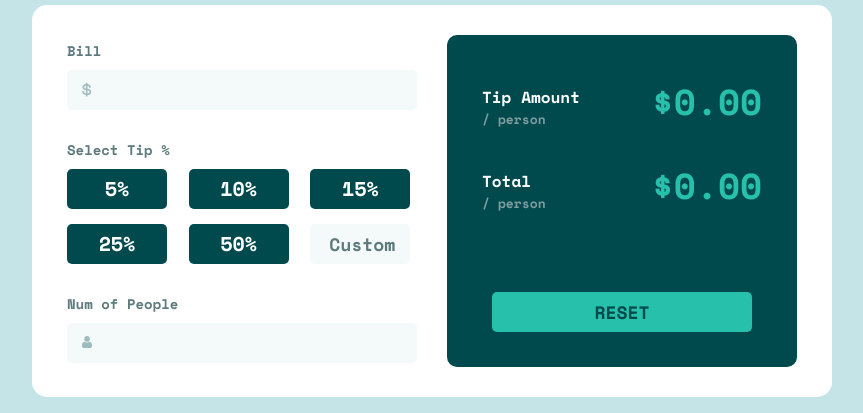
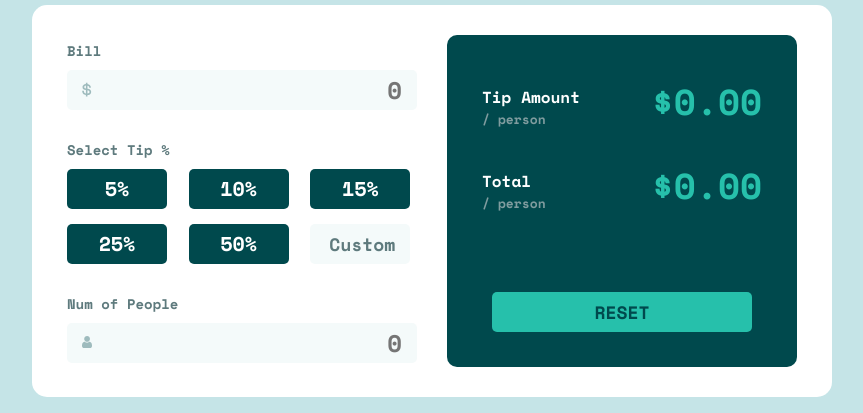
Before and after one commit to zun-liang/fem-tip-calculator-app, a React (Create React App) app: page / in a window 1280 px wide. Shown: the part 209-622 px from the top of the page, without its empty margins (208-1071 px from the left). Built offline with nearby package versions, Linux system fonts and the light colour scheme.

Commit message:
fix bug of numOfPeople

```diff
--- a/src/App.css
+++ b/src/App.css
@@ -181,6 +181,15 @@ input[type="radio"]:checked+label {
   outline: 2px solid var(--strong-cyan);
 }
 
+input::-webkit-outer-spin-button,
+input::-webkit-inner-spin-button {
+  -webkit-appearance: none;
+}
+
+input[type="number"] {
+  -moz-appearance: textfield; /* to hide spin button in firefox */
+}
+
 
 /* Result.js styling */
 
@@ -191,7 +200,7 @@ input[type="radio"]:checked+label {
   background-color: var(--very-dark-cyan);
   padding: 30px 20px 20px 20px;
   display: grid;
-  grid-template-columns: 1fr 1fr;
+  grid-template-columns: 140px 140px;
 }
 
 .result--container {
--- a/src/components/Calculator.js
+++ b/src/components/Calculator.js
@@ -9,8 +9,13 @@ const Calculator = () => {
         numOfPeople: ""
     })
 
+    //Number("") return 0
+    const zeroAlert = () => formData.numOfPeople === "0"
+
+    const notIntegerAlert = () => !Number.isInteger(Number(formData.numOfPeople))
+
     const handleChange = e => {
-        const {name, value} = e.target
+        const { name, value } = e.target
         setFormData(prevFormData => {
             return {
                 ...prevFormData,
@@ -20,16 +25,12 @@ const Calculator = () => {
     }
 
     const redBorder = {
-        border: formData.numOfPeople === ""
-                ? "none"
-                : formData.numOfPeople === "0"
+        border: zeroAlert() || notIntegerAlert()
                 ? "2px solid var(--dark-red)"
                 : "none",
-        outline: formData.numOfPeople === ""
-                 ? ""
-                 : formData.numOfPeople === "0"
-                 ? "none"
-                 : ""
+        outline: zeroAlert() || notIntegerAlert()
+                ? "none"
+                : ""
     }
 
     const handleReset = () =>
@@ -44,39 +45,40 @@ const Calculator = () => {
             <div className="calculator--container">
                 <label htmlFor="bill" className="calculator--item">Bill</label>
                 <input
-                    type="text"
+                    type="number"
                     onChange={handleChange}
                     name="bill"
                     id="bill"
                     value={formData.bill}
+                    placeholder="0"
                     className="calculator--input-dollar"/>
             </div>
 
             <div className="calculator--container">
                 <p className="calculator--item">Select Tip %</p>
-                <Selection
-                    handleChange={handleChange}
-                    tip={formData.tip}/>
+                <Selection handleChange={handleChange} tip={formData.tip}/>
             </div>
 
             <div className="calculator--container people--container">
                 <label htmlFor="numOfPeople" className="calculator--item">
                     <span>Num of People</span>
-                    {formData.numOfPeople === "0" &&<span className="alert">Can't be zero</span>}
+                    {zeroAlert() &&<span className="alert">Can't be zero</span>}
+                    {notIntegerAlert() && <span className="alert">Integer Only</span>}
                 </label>
                 <input
-                    type="text"
+                    type="number"
+                    min="1"
+                    step="1"
                     onChange={handleChange}
                     name="numOfPeople"
                     id="numOfPeople"
                     value={formData.numOfPeople}
+                    placeholder="0"
                     className="calculator--input-person"
                     style={redBorder}/>
             </div>
 
-            <Result
-                formData={formData}
-                handleReset={handleReset}/>
+            <Result formData={formData} handleReset={handleReset}/>
         </div>
     )
 }
--- a/src/components/Selection.js
+++ b/src/components/Selection.js
@@ -53,7 +53,7 @@ const Selection = props =>
         <label htmlFor="50%" className="selection--option">50%</label>
 
         <input
-            type="text"
+            type="number"
             placeholder="Custom"
             onChange={props.handleChange}
             name="tip"
```
Also changed, not shown: 1 other file (tests, documents, lock files or other folders).
